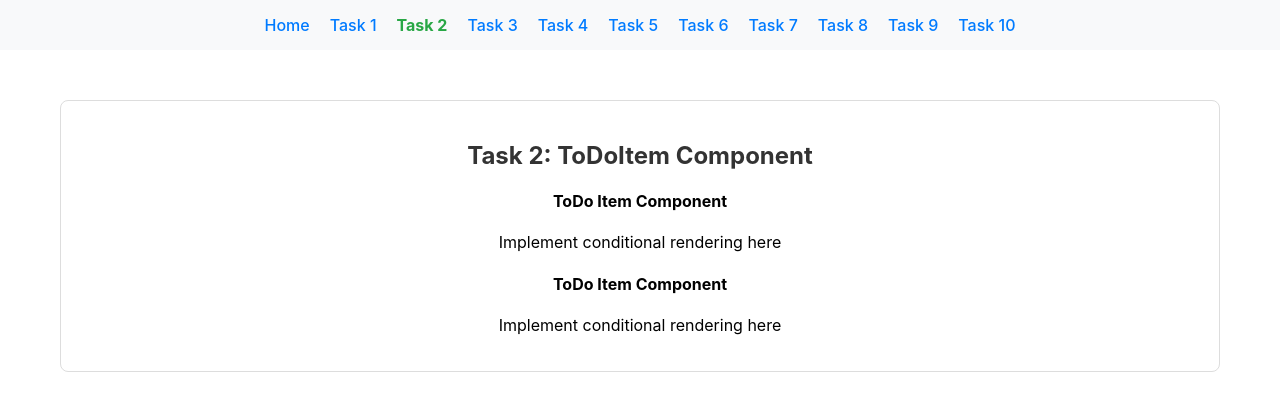
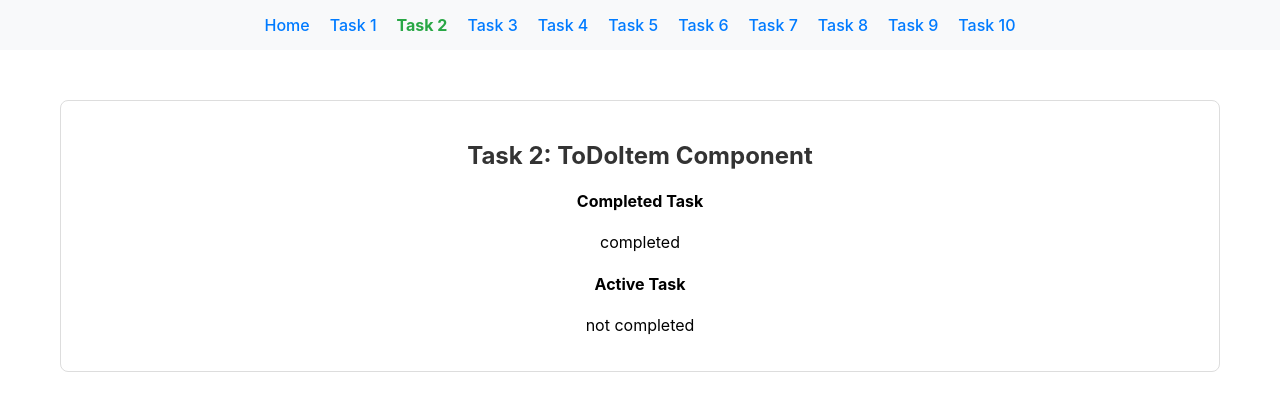
Before and after one commit to MikhailMatsuyev/node.js-pre-training-course, a React (Create React App) app in the folder React-CSS/react-todo-app/: page /task-02 in a window 1280 px wide. Shown: the top 410 px of the page. Built offline with nearby package versions, Linux system fonts and the light colour scheme.

Commit message:
- implement task-02

```diff
--- a/React-CSS/react-todo-app/src/solutions/task-02/ToDoItem.tsx
+++ b/React-CSS/react-todo-app/src/solutions/task-02/ToDoItem.tsx
@@ -48,9 +48,10 @@ export const ToDoItem: React.FC<TodoItemProps> = ({ todo }) => {
 
   return (
     <div>
-      {/* TODO: Replace this with your implementation */}
-      <h4>ToDo Item Component</h4>
-      <p>Implement conditional rendering here</p>
+      <h4>{todo.title}</h4>
+      <p>
+        {todo.completed ? 'completed' : 'not completed'}
+      </p>
     </div>
   );
 };
```
